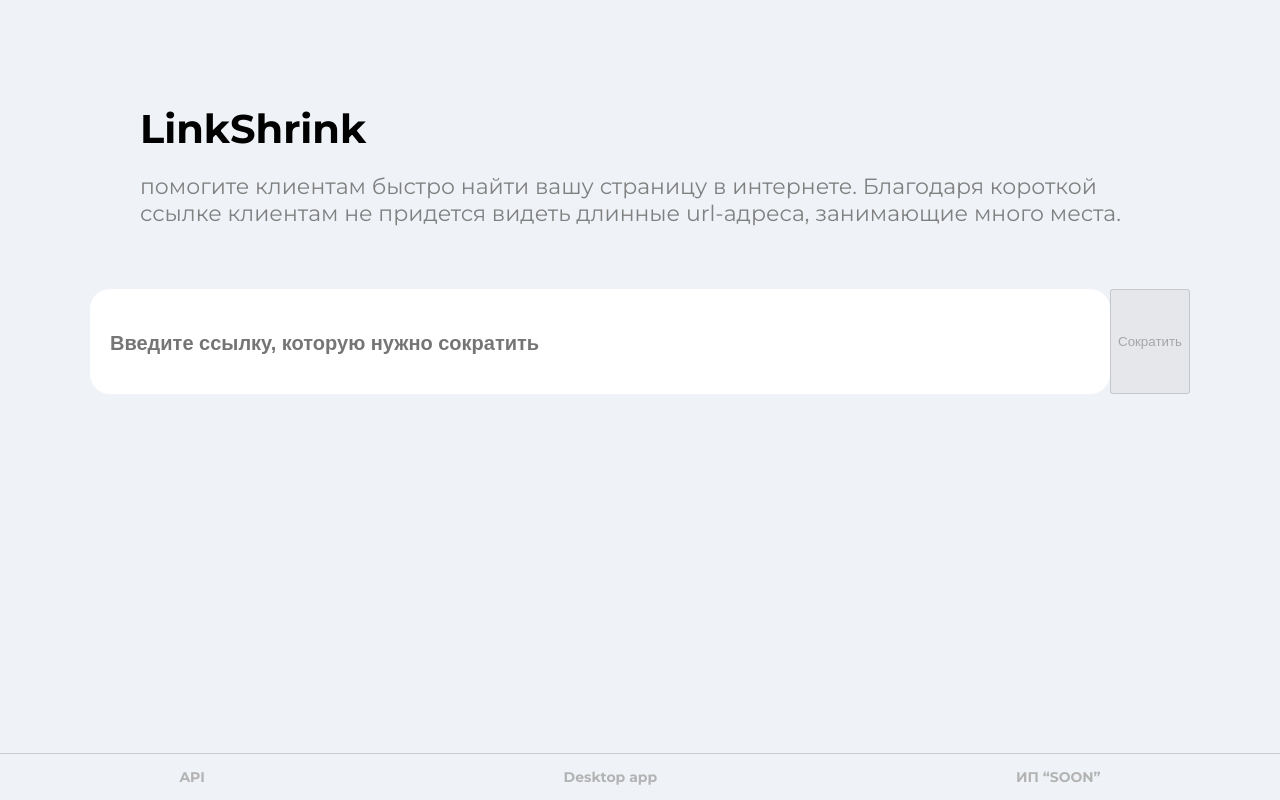
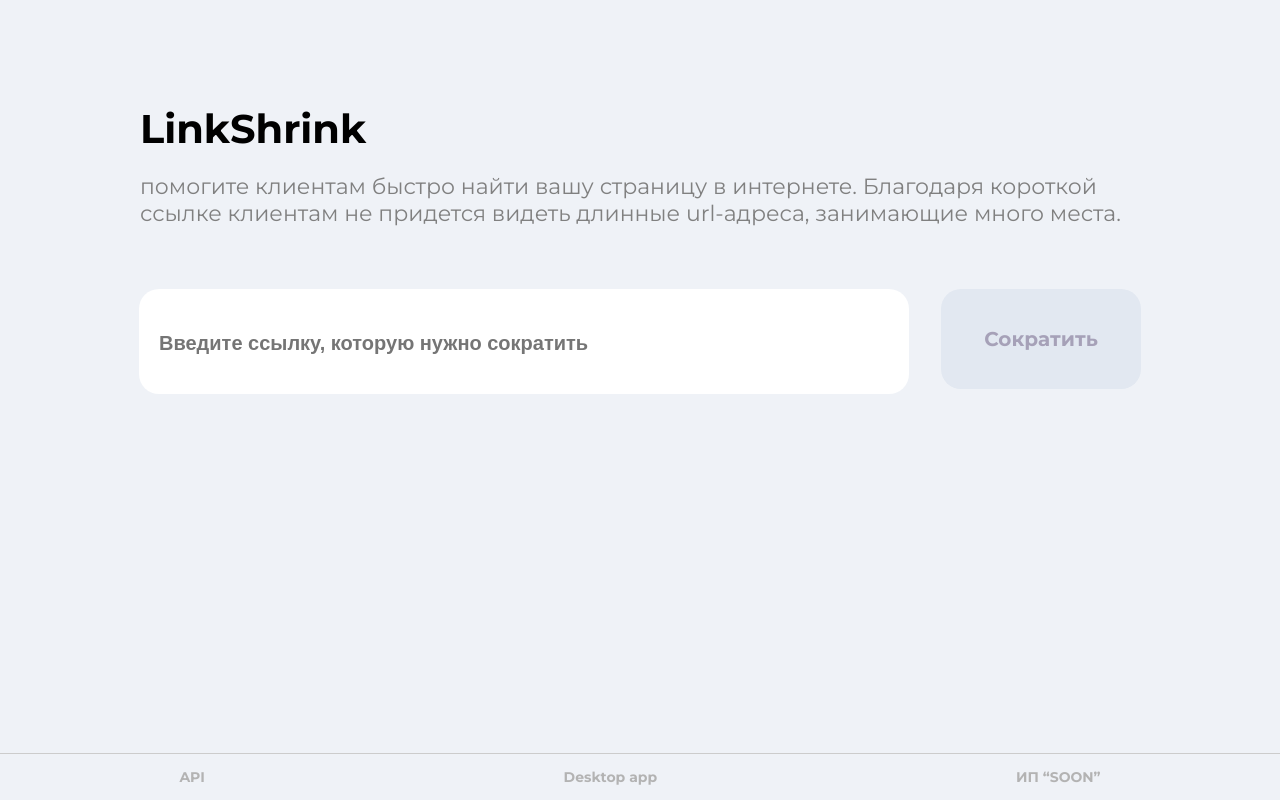
Before and after one commit to Shaqs0/LinkShrink, a React (Vite) app: page / in a window 1280 px wide. Built offline with nearby package versions, Linux system fonts and the light colour scheme.

Commit message:
update MainPage

```diff
--- a/src/components/Button/Button.module.css
+++ b/src/components/Button/Button.module.css
@@ -1,4 +1,5 @@
 .big {
+  font-family: var(--font);
   background-color: var(--main-color);
   width: 500px;
   height: 100px;
@@ -7,3 +8,32 @@
   -ms-flex-negative: 0;
       flex-shrink: 0;
 }
+
+.small {
+  font-family: var(--font);
+  background-color: var(--main-color);
+  width: 200px;
+  height: 100px;
+  color: var(--white-color);
+  font-size: 20px;
+  font-style: normal;
+  font-weight: 700;
+  line-height: normal;
+  -ms-flex-negative: 0;
+      flex-shrink: 0;
+  border-radius: 20px;
+  border: none;
+}
+.small:disabled {
+  width: 200px;
+  height: 100px;
+  -ms-flex-negative: 0;
+      flex-shrink: 0;
+  border-radius: 20px;
+  background: #E2E8F1;
+  color: #A6A1B8;
+  font-size: 20px;
+  font-style: normal;
+  font-weight: 700;
+  line-height: normal;
+}
--- a/src/components/Button/Button.module.scss
+++ b/src/components/Button/Button.module.scss
@@ -1,4 +1,5 @@
 .big {
+    font-family: var(--font);
     background-color: var(--main-color);
     width: 500px;
     height: 100px;
@@ -8,5 +9,29 @@
 }
 
 .small {
+    font-family: var(--font);
+    background-color: var(--main-color);
+    width: 200px;
+    height: 100px;
+    color: var(--white-color);
+    font-size: 20px;
+    font-style: normal;
+    font-weight: 700;
+    line-height: normal;
+    flex-shrink: 0;
+    border-radius: 20px;
+    border: none;
+    &:disabled {
+        width: 200px;
+        height: 100px;
+        flex-shrink: 0;
+        border-radius: 20px;
+        background: #E2E8F1;
+        color: #A6A1B8;
+        font-size: 20px;
+        font-style: normal;
+        font-weight: 700;
+        line-height: normal;
 
+    }
 }
--- a/src/components/Input/Input.module.css
+++ b/src/components/Input/Input.module.css
@@ -5,7 +5,7 @@
 }
 .input_container .input {
   color: var(--black-color);
-  width: 980px;
+  width: 730px;
   height: 65px;
   font-size: 24px;
   font-style: normal;
@@ -32,3 +32,6 @@
 .input_container .input::placeholder {
   font-size: 20px;
 }
+.input_container .btn {
+  margin-left: 2rem;
+}
--- a/src/components/Input/Input.module.scss
+++ b/src/components/Input/Input.module.scss
@@ -3,7 +3,7 @@
 
     .input {
         color: var(--black-color);
-        width: 980px;
+        width: 730px;
         height: 65px;
         font-size: 24px;
         font-style: normal;
@@ -19,4 +19,7 @@
         }
     }
 
+    .btn {
+        margin-left: 2rem;
+    }
 }
--- a/src/components/Input/Input.tsx
+++ b/src/components/Input/Input.tsx
@@ -17,7 +17,7 @@ export function Input() {
 	return <div>
 		<div className={styles['input_container']}>
 			<input type='text' value={inputValue} onChange={handleInputChange} className= {styles['input']} placeholder='Введите ссылку, которую нужно сократить'></input>
-			<Button onClick={handleButtonClick} disabled={!inputValue} appearence='small'>Сократить</Button>
+			<Button onClick={handleButtonClick} disabled={!inputValue} className={styles['btn']} appearence='small'>Сократить</Button>
 		</div>
 	</div>;
 }
```
